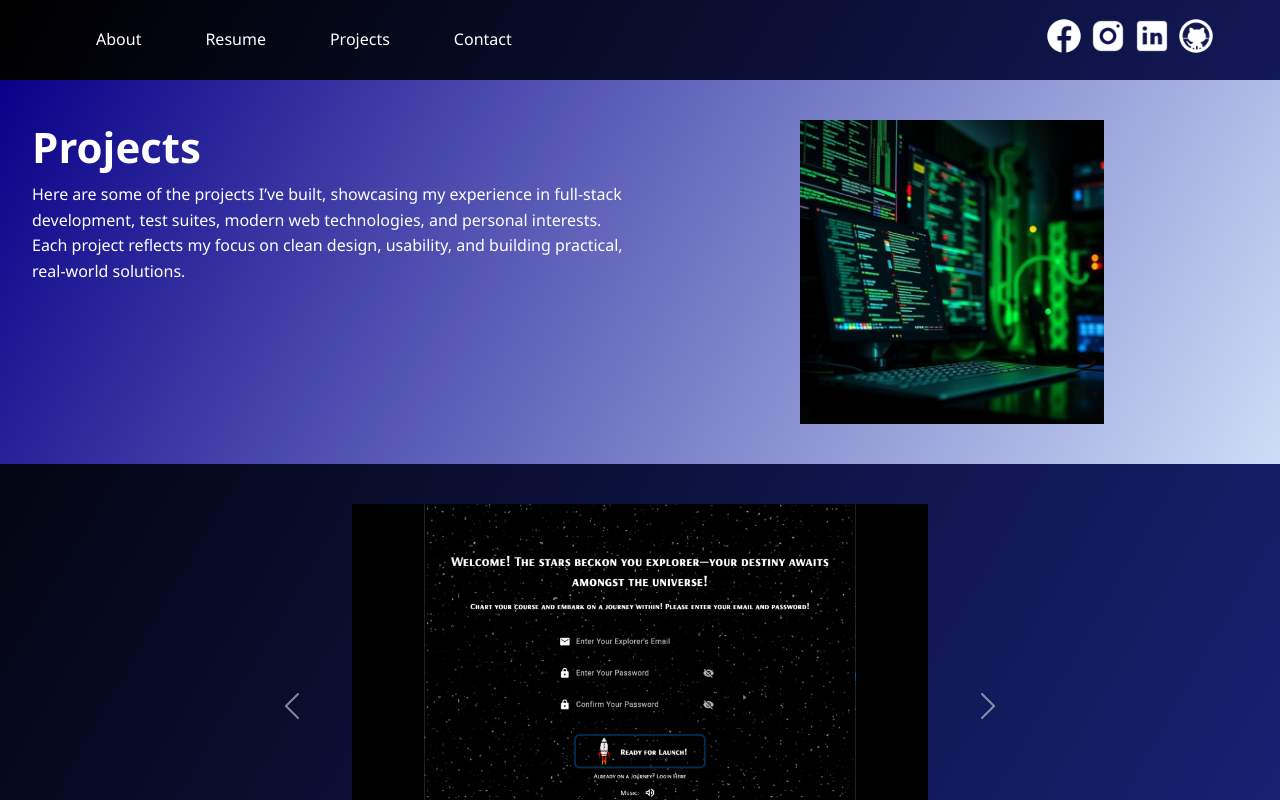
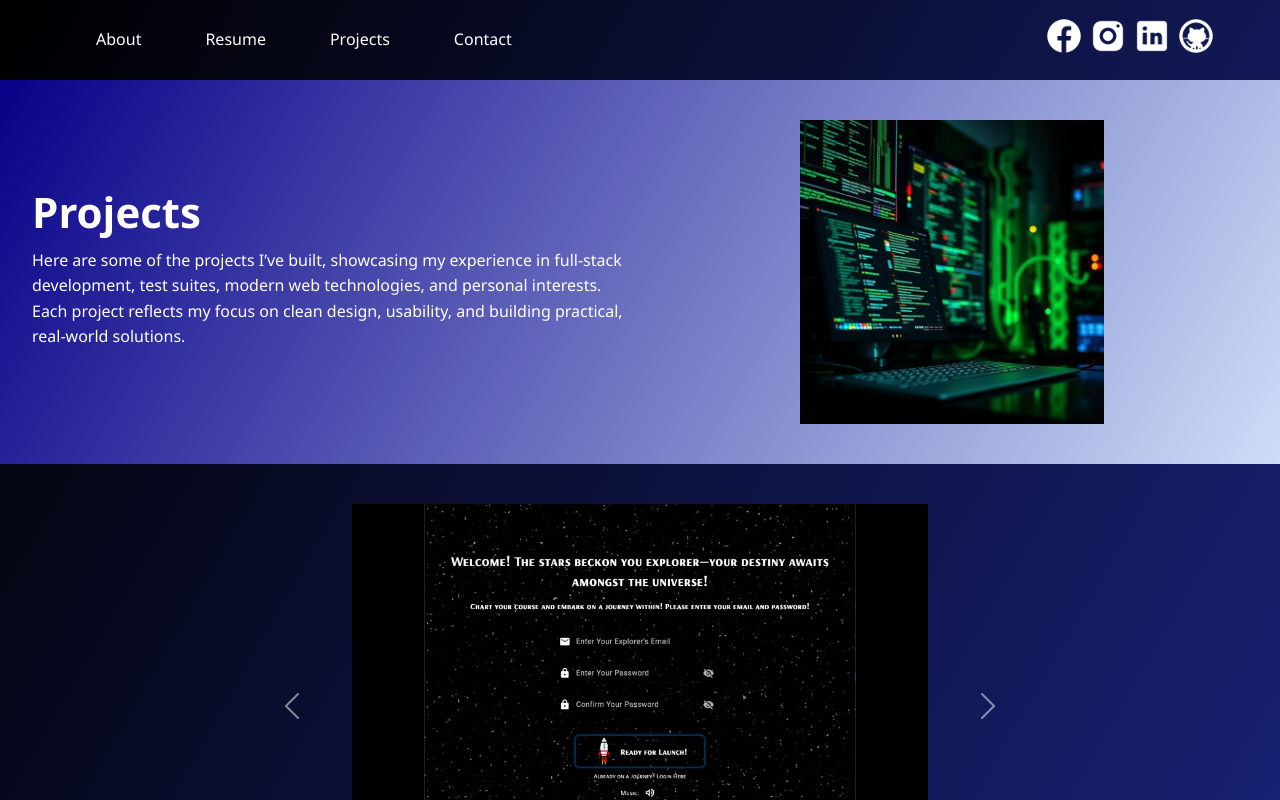
Before and after one commit to AarikGuy/Portfolio, a React (Vite) app in the folder frontend/: page /projects in a window 1280 px wide. Shown: the top 800 px of the page. Built offline with nearby package versions, Linux system fonts and the light colour scheme.

Commit message:
fixed reflow issue with projects intro text

```diff
--- a/frontend/src/App.css
+++ b/frontend/src/App.css
@@ -122,8 +122,8 @@ nav a {
 
 .intro {
     display: flex;
-    /* width: 100%; */
-    /* align-items: center;  */
+    width: 100%;
+    align-items: center;
     gap: 2rem;
     justify-content: center;
     padding: 2rem;
@@ -132,11 +132,11 @@ nav a {
 }
 
 .projects-intro{
-    /* padding: 3rem 2rem; */
-    /* text-align: left; */
     flex: 1;
-    height: 250px;
-    width: 500px;
+    width: 100%;
+    max-width: 600px;
+    min-width: 0;
+    height: auto;
 }
 
 
@@ -161,6 +161,10 @@ nav a {
     transform: none;
     text-align: center;
     color: white;
+}
+
+#hero p{
+    text-align: left;
 }
 
 
--- a/frontend/src/components/Resume.jsx
+++ b/frontend/src/components/Resume.jsx
@@ -8,8 +8,7 @@ function Resume(){
             <h2>Resume</h2>
             <p>
                 This is my most up-to-date resume, and I’ll continue updating it as my career grows. I created it entirely
-                in <a href="https://en.wikipedia.org/wiki/LaTeX" title="Learn more about LaTeX"><strong>LaTeX</strong></a> using
-                <a href="https://www.overleaf.com" title="Visit Overleaf"><strong>Overleaf</strong></a> which
+                in <a href="https://en.wikipedia.org/wiki/LaTeX" title="Learn more about LaTeX"><strong>LaTeX</strong></a> using <a href="https://www.overleaf.com" title="Visit Overleaf"><strong>Overleaf</strong></a> which
                 makes it easy to generate clean, professional PDF documents that are perfect for technical writing.
                 If you wish to have a copy of my resume, here's a download <a href={resumeDoc} download="Resume_AarikGuy.pdf" aria-label='resume download link'>link</a>.
             </p>
```
